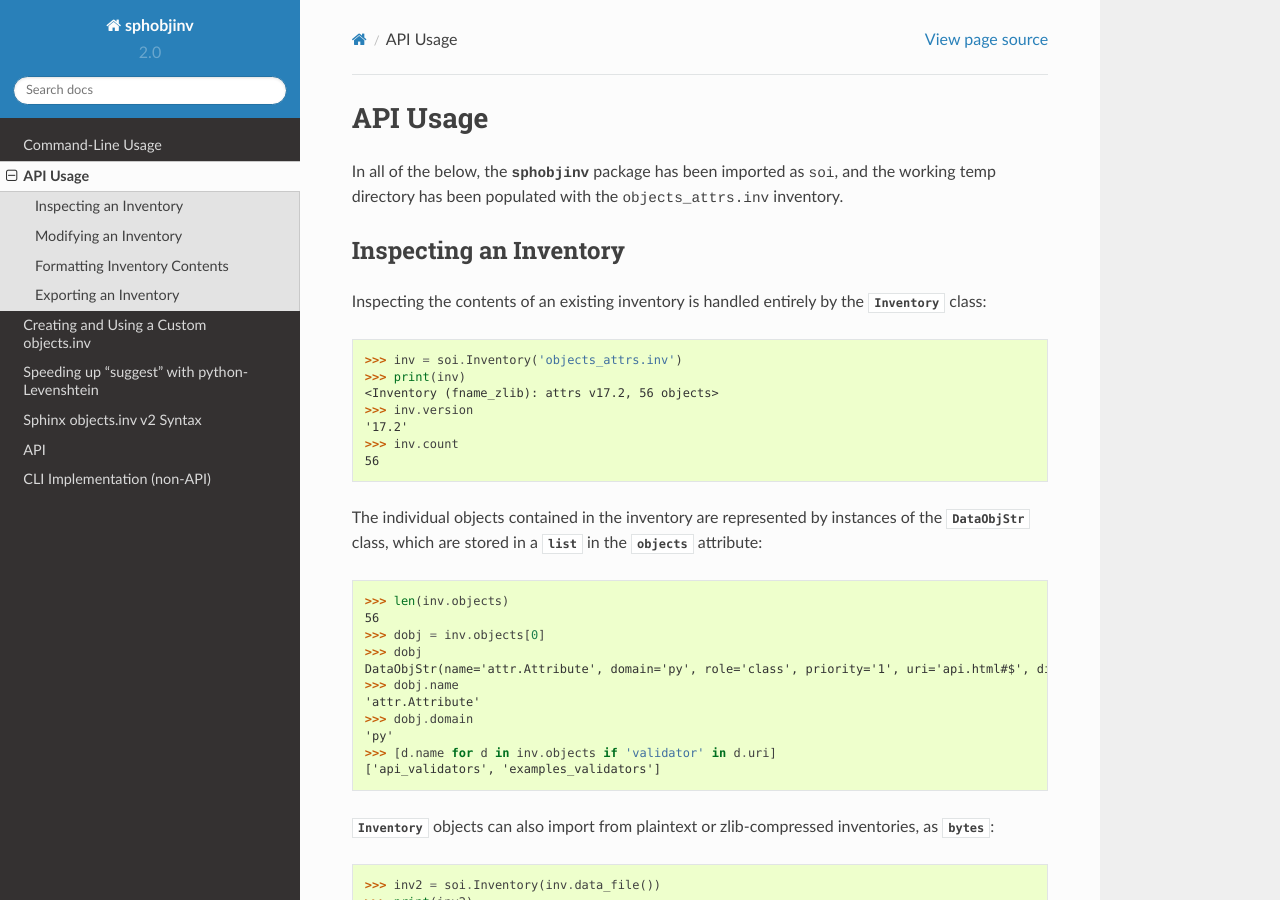
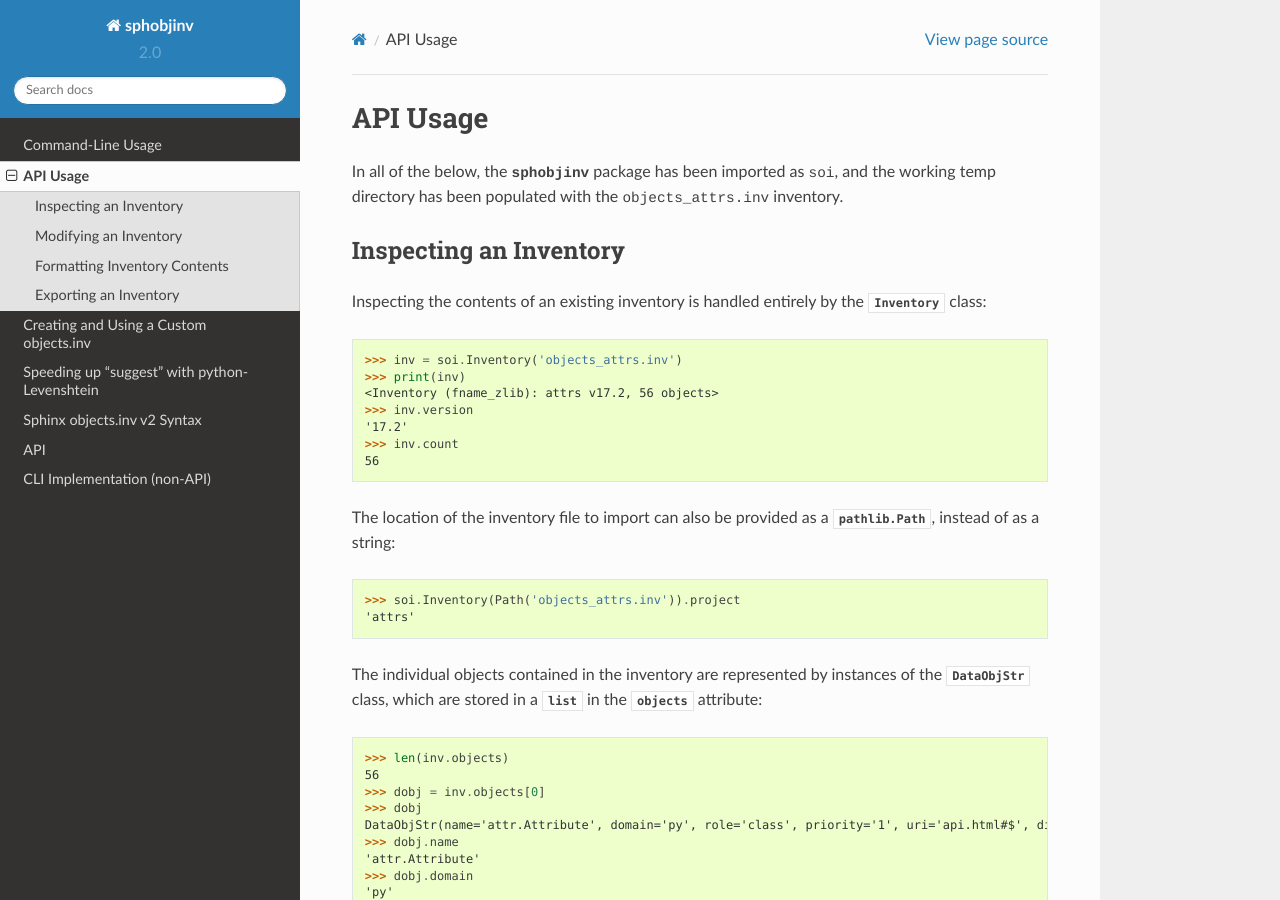
Before and after one commit to bskinn/sphobjinv, a Sphinx documentation site: the page built from doc/source/api_usage.rst, in a window 1280 px wide and 900 px high. Built offline with Sphinx 7.4.7 and the Read the Docs theme 2.0.0, drawn with Linux system fonts in a browser that asks for light colours.

Commit message:
Add docs note about Paths ok for file locs

```diff
--- a/doc/source/api_usage.rst
+++ b/doc/source/api_usage.rst
@@ -22,6 +22,14 @@ Inspecting the contents of an existing inventory is handled entirely by the
     '17.2'
     >>> inv.count
     56
+
+The location of the inventory file to import can also be provided as
+a :class:`pathlib.Path`, instead of as a string:
+
+.. doctest:: api_inspect
+
+    >>> soi.Inventory(Path('objects_attrs.inv')).project
+    'attrs'
 
 The individual objects contained in the inventory are represented by instances
 of the :class:`~sphobjinv.data.DataObjStr` class, which are stored in
```
